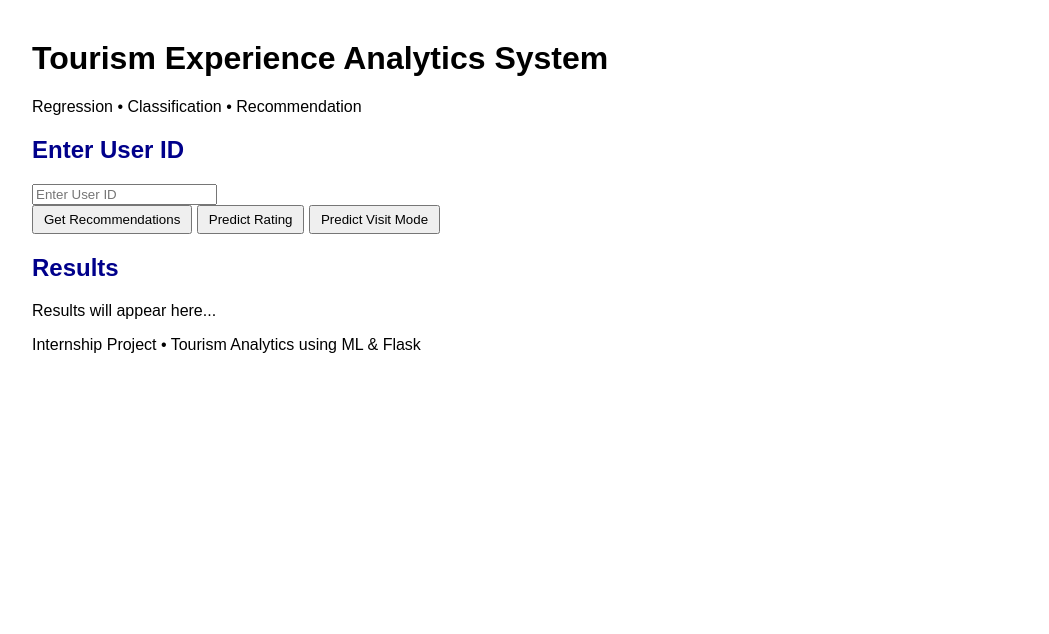
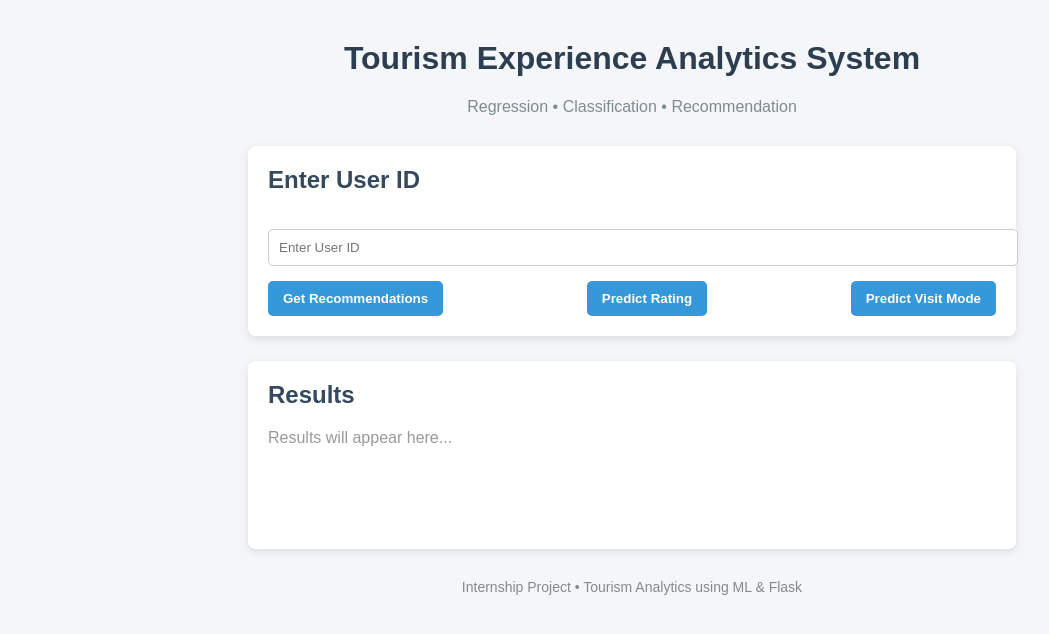
Before and after one commit to shabbu8111999/Tourism_Experience_Analytics, a Flask app: page / in a window 1280 px wide. Shown: the top 634 px of the page, without its empty margins (8-1057 px from the left). Run offline with Flask 3, Linux system fonts and the light colour scheme; parts of the project's set-up code (start-up, migrations or seed data) failed here and were passed over.

Commit message:
Css file updated

```diff
--- a/static/style.css
+++ b/static/style.css
@@ -1,12 +1,82 @@
 body {
-    font-family: Arial;
-    margin: 40px;
+    font-family: Arial, sans-serif;
+    background-color: #f4f6f9;
+    margin: 0;
+    padding: 0;
+}
+
+.container {
+    width: 60%;
+    margin: 40px auto;
+}
+
+h1 {
+    text-align: center;
+    color: #2c3e50;
+}
+
+.subtitle {
+    text-align: center;
+    color: #7f8c8d;
+    margin-bottom: 30px;
+}
+
+.card {
+    background: white;
+    padding: 20px;
+    margin-bottom: 25px;
+    border-radius: 8px;
+    box-shadow: 0px 3px 10px rgba(0, 0, 0, 0.1);
 }
 
 h2 {
-    color: darkblue;
+    margin-top: 0;
+    color: #34495e;
+}
+
+input {
+    width: 100%;
+    padding: 10px;
+    margin: 15px 0;
+    border-radius: 5px;
+    border: 1px solid #ccc;
+}
+
+.button-group {
+    display: flex;
+    justify-content: space-between;
 }
 
 button {
-    padding: 5px 10px;
+    padding: 10px 15px;
+    border: none;
+    border-radius: 5px;
+    cursor: pointer;
+    background-color: #3498db;
+    color: white;
+    font-weight: bold;
+    transition: 0.3s;
 }
+
+button:hover {
+    background-color: #2980b9;
+}
+
+.results-box {
+    min-height: 100px;
+}
+
+.results-box ul {
+    padding-left: 20px;
+}
+
+.placeholder {
+    color: #999;
+}
+
+footer {
+    text-align: center;
+    margin-top: 30px;
+    color: #888;
+    font-size: 14px;
+}
```
